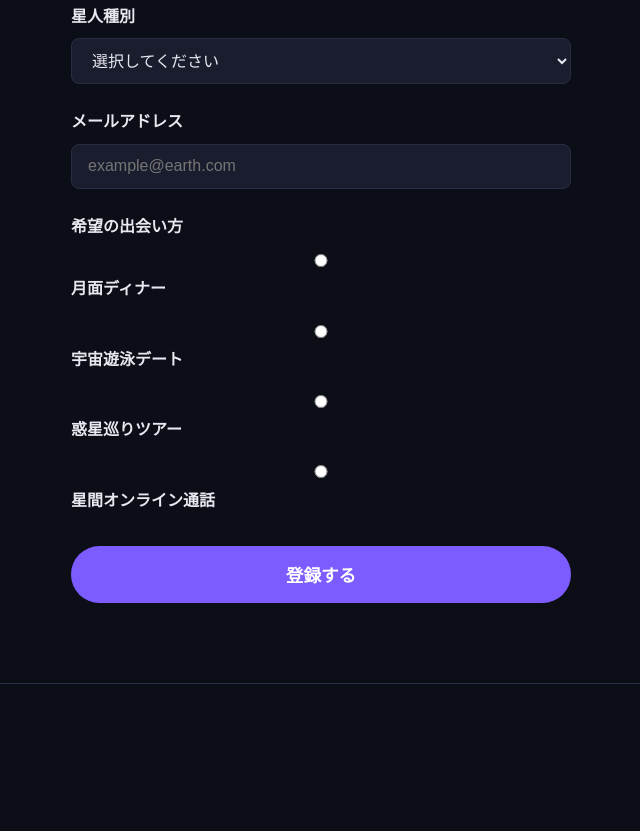
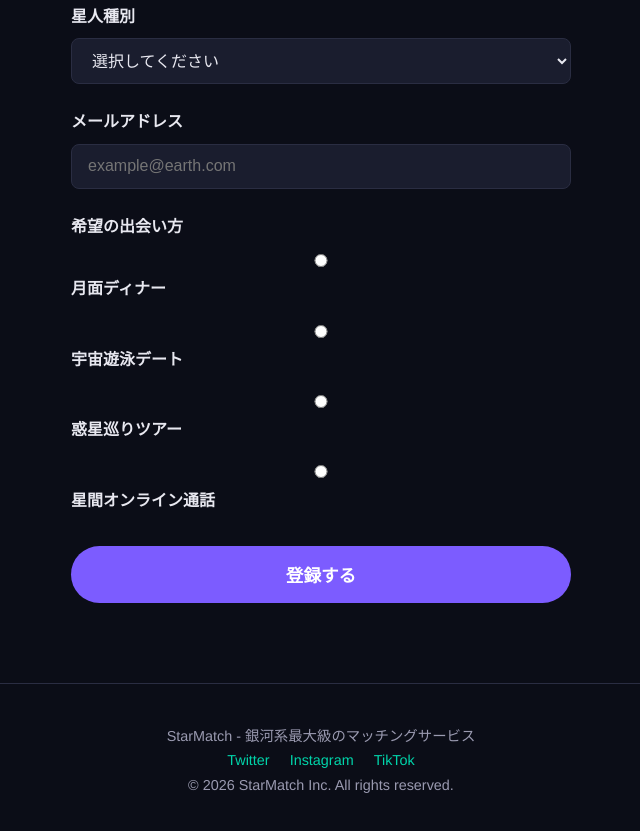
Before and after one commit to kaishibuya/20260808, a plain HTML site: page index.html in a window 1280 px wide. Shown: the part 2067-2898 px from the top of the page, without its empty margins (319-959 px from the left). Before the commit the page ends 2831 px from the top, so only its background shows below. Drawn offline with Linux system fonts and the light colour scheme.

Commit message:
footerのコンテンツ追加

```diff
--- a/index.html
+++ b/index.html
@@ -135,8 +135,13 @@
 
   <!-- フッター -->
   <footer class="footer" id="footer">
-    <!-- TODO: フッターの内容を追加する -->
-    <!-- 含めるもの：サービス名 / コピーライト / SNSリンク（ダミー） -->
+  <p>StarMatch - 銀河系最大級のマッチングサービス</p>
+    <p>
+      <a href="#">Twitter</a>
+      <a href="#">Instagram</a>
+      <a href="#">TikTok</a>
+    </p>
+    <p>&copy; 2026 StarMatch Inc. All rights reserved.</p>
   </footer>
 
   <script src="main.js"></script>
```
Also changed, not shown: 1 other file.
